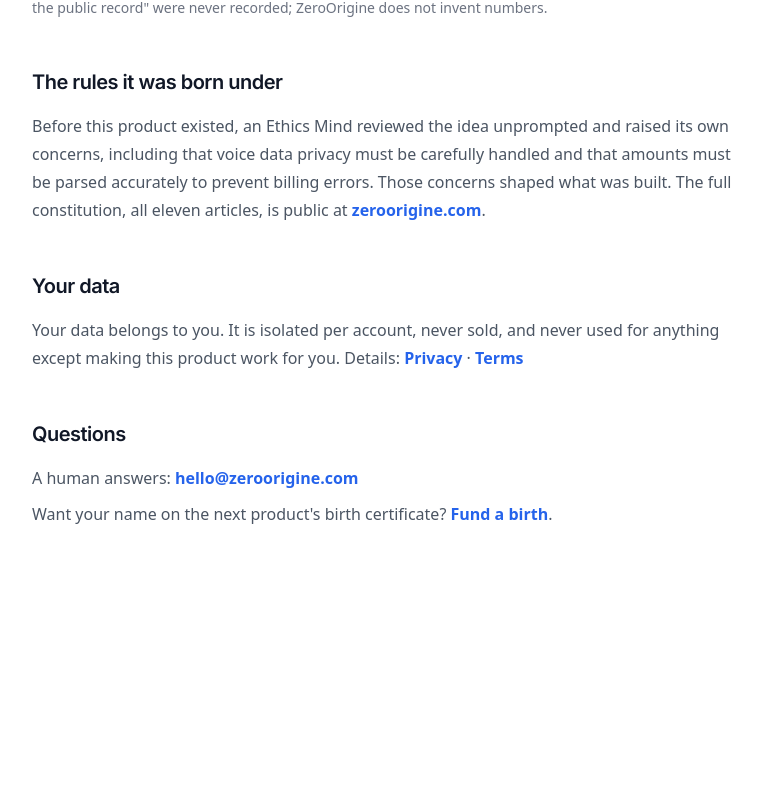
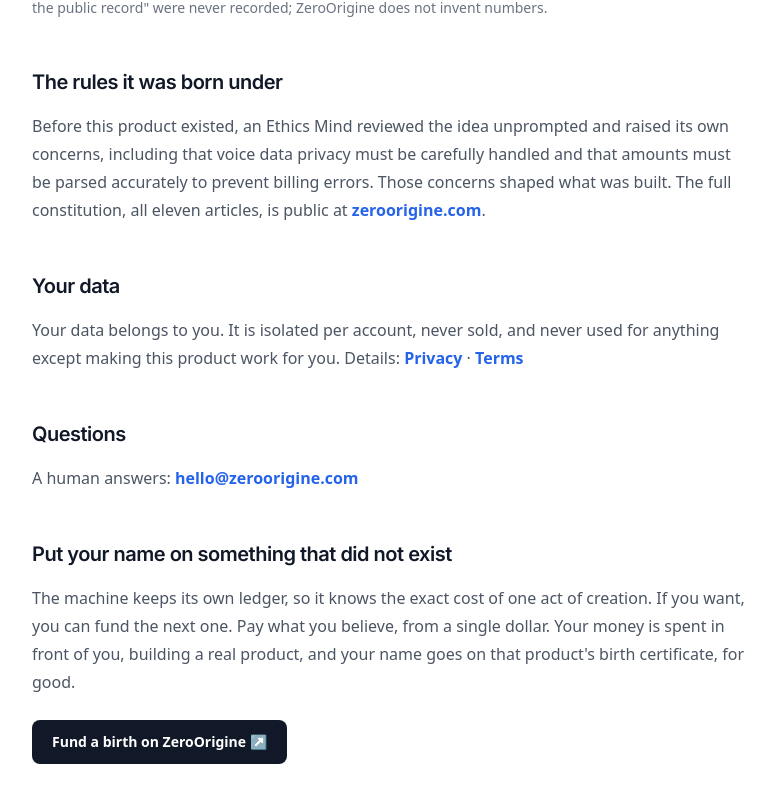
Before and after one commit to ZeroOrigine/zo-voiceinvoice, a Next.js app: page /about in a window 1280 px wide. Shown: the part 1127-1929 px from the top of the page, without its empty margins (248-1023 px from the left). Before the commit the page ends 1711 px from the top, so only its background shows below. Built offline with nearby package versions, Linux system fonts and the light colour scheme; no server answers.

Commit message:
feat(about): fund-a-birth section per founder design (Cowork 2026-07-15)

```diff
--- a/app/(marketing)/about/page.tsx
+++ b/app/(marketing)/about/page.tsx
@@ -112,9 +112,20 @@
           A human answers:{' '}
           <a href="mailto:hello@zeroorigine.com" className="font-semibold text-brand-600 hover:underline">hello@zeroorigine.com</a>
         </p>
-        <p className="mt-2 text-base leading-7 text-gray-600">
-          Want your name on the next product&apos;s birth certificate?{' '}
-          <a href="https://zeroorigine.com/join" className="font-semibold text-brand-600 hover:underline">Fund a birth</a>.
+        <h2 className="mt-12 text-xl font-semibold text-gray-900">Put your name on something that did not exist</h2>
+        <p className="mt-4 text-base leading-7 text-gray-600">
+          The machine keeps its own ledger, so it knows the exact cost of one act of creation. If you
+          want, you can fund the next one. Pay what you believe, from a single dollar. Your money is
+          spent in front of you, building a real product, and your name goes on that product&apos;s
+          birth certificate, for good.
+        </p>
+        <p className="mt-6">
+          <a
+            href="https://zeroorigine.com/join"
+            className="inline-flex items-center gap-2 rounded-lg bg-gray-900 px-5 py-3 text-sm font-semibold text-white hover:bg-gray-700 dark:bg-white dark:text-gray-900 dark:hover:bg-gray-200"
+          >
+            Fund a birth on ZeroOrigine &#8599;
+          </a>
         </p>
       </main>
     </div>
```
